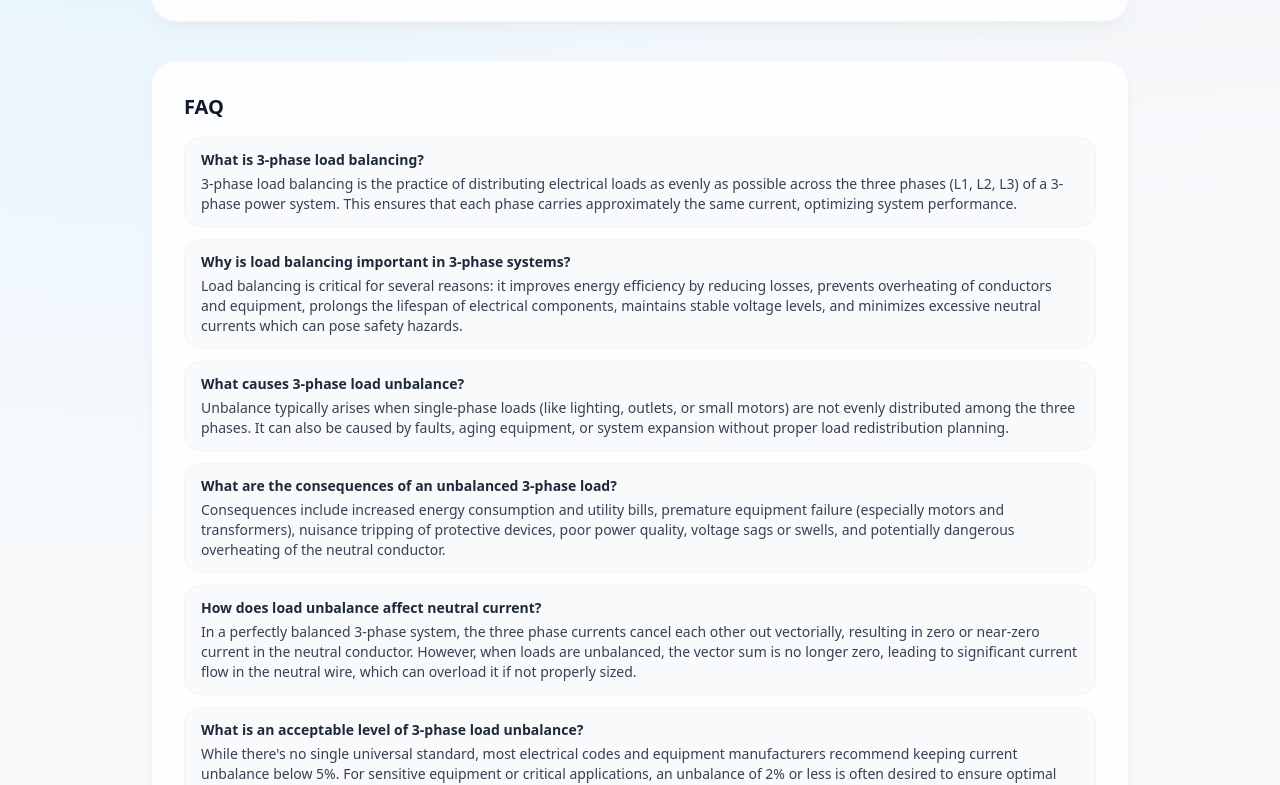
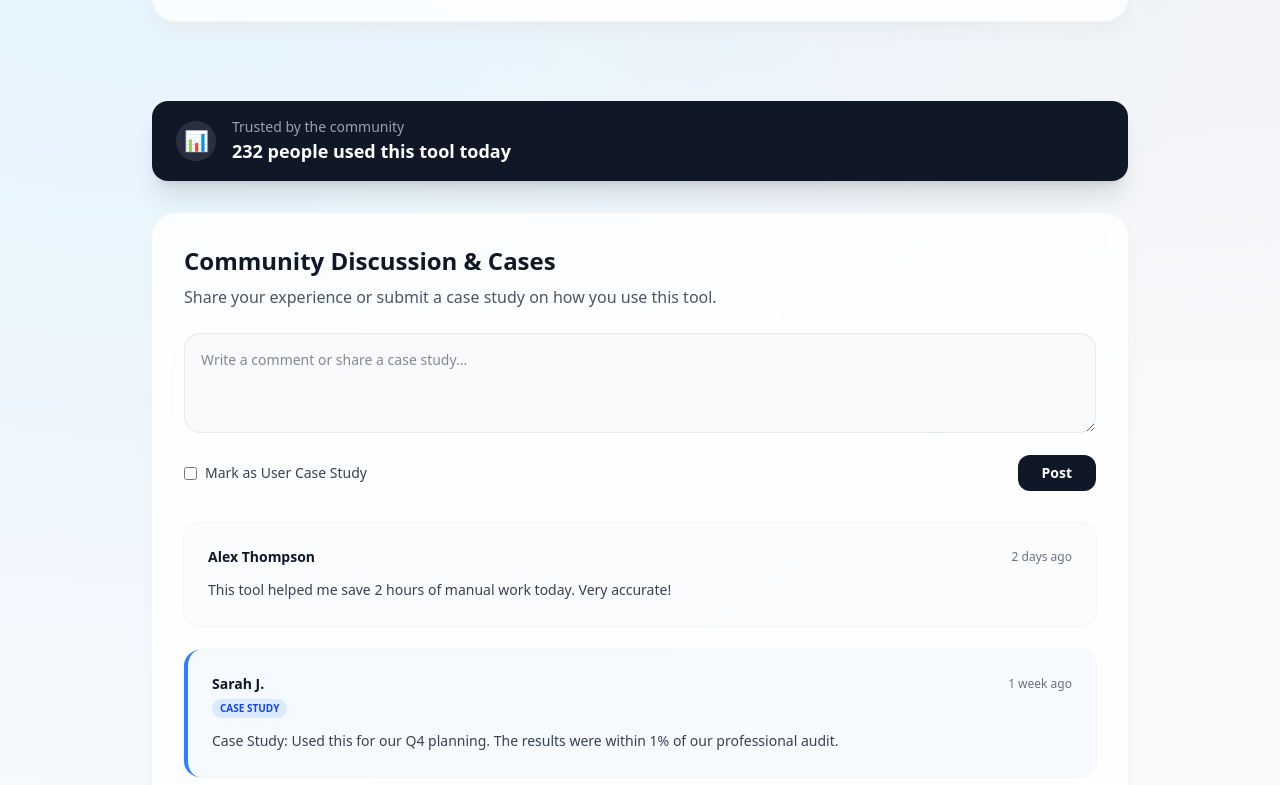
Before and after one commit to howell623-lang/saas-calculator, a Next.js app in the folder app/: page /3-phase-load-balancing-current-calculation in a window 1280 px wide. Shown: the part 1301-2086 px from the top of the page. Built offline with nearby package versions, Linux system fonts and the light colour scheme.

Commit message:
feat: AdSense fix step 3 - add tool interactions (comments, case studies) and usage stats

```diff
--- a/app/src/app/[slug]/page.tsx
+++ b/app/src/app/[slug]/page.tsx
@@ -1,6 +1,7 @@
 import { AdSlot } from "@/components/ad-slot";
 import { AdsToggle } from "@/components/ads-toggle";
 import { DynamicCalculator } from "@/components/dynamic-calculator";
+import { ToolInteractions } from "@/components/tool-interactions";
 import { loadAllToolConfigs, loadToolConfig, listToolSlugs } from "@/lib/tool-loader";
 import { ToolConfig } from "@/lib/types";
 import { Metadata } from "next";
@@ -119,6 +120,8 @@ export default async function ToolPage({ params }: PageProps) {
         <AdSlot slotName="below-calculator" note="Sponsored" />
       </section>
 
+      <ToolInteractions toolSlug={slug} />
+
       {tool.faq?.length ? (
         <section className="space-y-4 rounded-3xl bg-white/80 p-8 shadow-lg shadow-gray-200/60 ring-1 ring-gray-100 backdrop-blur-sm">
           <h2 className="text-xl font-semibold text-gray-900">FAQ</h2>
--- /dev/null
+++ b/app/src/components/tool-interactions.tsx
@@ -0,0 +1,140 @@
+"use client";
+
+import { useState, useEffect, useMemo } from "react";
+
+type Comment = {
+  id: string;
+  author: string;
+  content: string;
+  date: string;
+  isUserCase?: boolean;
+};
+
+type Props = {
+  toolSlug: string;
+};
+
+export function ToolInteractions({ toolSlug }: Props) {
+  const [usageCount, setUsageCount] = useState(0);
+  const [comments, setComments] = useState<Comment[]>([]);
+  const [newComment, setNewComment] = useState("");
+  const [isCase, setIsCase] = useState(false);
+
+  // Simulate usage count based on slug hash + daily random
+  useEffect(() => {
+    const hash = toolSlug.split("").reduce((acc, char) => acc + char.charCodeAt(0), 0);
+    const base = (hash % 500) + 100;
+    const daily = Math.floor(Date.now() / 86400000) % 50;
+    setUsageCount(base + daily);
+
+    // Initial mock comments
+    const mockComments: Comment[] = [
+      {
+        id: "1",
+        author: "Alex Thompson",
+        content: "This tool helped me save 2 hours of manual work today. Very accurate!",
+        date: "2 days ago",
+      },
+      {
+        id: "2",
+        author: "Sarah J.",
+        content: "Case Study: Used this for our Q4 planning. The results were within 1% of our professional audit.",
+        date: "1 week ago",
+        isUserCase: true,
+      },
+    ];
+    setComments(mockComments);
+  }, [toolSlug]);
+
+  const handleSubmit = (e: React.FormEvent) => {
+    e.preventDefault();
+    if (!newComment.trim()) return;
+
+    const comment: Comment = {
+      id: Date.now().toString(),
+      author: "Guest User",
+      content: newComment,
+      date: "Just now",
+      isUserCase: isCase,
+    };
+
+    setComments([comment, ...comments]);
+    setNewComment("");
+    setIsCase(false);
+  };
+
+  return (
+    <div className="space-y-8 mt-10">
+      {/* Usage Stats */}
+      <div className="flex items-center gap-4 rounded-2xl bg-gray-900 px-6 py-4 text-white shadow-xl">
+        <div className="flex h-10 w-10 items-center justify-center rounded-full bg-white/10">
+          <span className="text-xl">📊</span>
+        </div>
+        <div>
+          <p className="text-sm font-medium text-gray-400">Trusted by the community</p>
+          <p className="text-lg font-bold">
+            {usageCount.toLocaleString()} people used this tool today
+          </p>
+        </div>
+      </div>
+
+      {/* Interaction Section */}
+      <section className="rounded-3xl bg-white/80 p-8 shadow-lg shadow-gray-200/60 ring-1 ring-gray-100 backdrop-blur-sm">
+        <h2 className="text-2xl font-bold text-gray-900">Community Discussion & Cases</h2>
+        <p className="mt-2 text-gray-600">
+          Share your experience or submit a case study on how you use this tool.
+        </p>
+
+        {/* Comment Form */}
+        <form onSubmit={handleSubmit} className="mt-6 space-y-4">
+          <textarea
+            value={newComment}
+            onChange={(e) => setNewComment(e.target.value)}
+            placeholder="Write a comment or share a case study..."
+            className="w-full rounded-2xl border border-gray-200 bg-gray-50 p-4 text-sm text-gray-900 outline-none transition focus:border-gray-900 focus:ring-2 focus:ring-gray-900/10 min-h-[100px]"
+          />
+          <div className="flex items-center justify-between">
+            <label className="flex items-center gap-2 text-sm text-gray-700 cursor-pointer">
+              <input
+                type="checkbox"
+                checked={isCase}
+                onChange={(e) => setIsCase(e.target.checked)}
+                className="rounded border-gray-300 text-gray-900 focus:ring-gray-900"
+              />
+              Mark as User Case Study
+            </label>
+            <button
+              type="submit"
+              className="rounded-xl bg-gray-900 px-6 py-2 text-sm font-semibold text-white transition hover:bg-black"
+            >
+              Post
+            </button>
+          </div>
+        </form>
+
+        {/* Comments List */}
+        <div className="mt-8 space-y-6">
+          {comments.map((c) => (
+            <div
+              key={c.id}
+              className={`rounded-2xl p-6 ring-1 ring-gray-100 ${
+                c.isUserCase ? "bg-blue-50/50 border-l-4 border-l-blue-500" : "bg-gray-50/50"
+              }`}
+            >
+              <div className="flex items-center justify-between">
+                <p className="text-sm font-bold text-gray-900">{c.author}</p>
+                <span className="text-xs text-gray-500">{c.date}</span>
+              </div>
+              {c.isUserCase && (
+                <span className="mt-1 inline-block rounded-full bg-blue-100 px-2 py-0.5 text-[10px] font-bold text-blue-700 uppercase">
+                  Case Study
+                </span>
+              )}
+              <p className="mt-3 text-sm leading-relaxed text-gray-700">{c.content}</p>
+            </div>
+          ))}
+        </div>
+      </section>
+    </div>
+  );
+}
```
